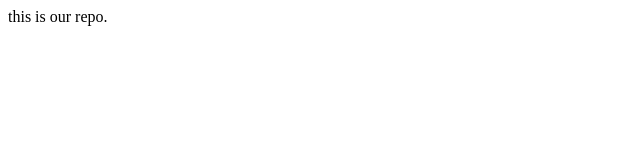
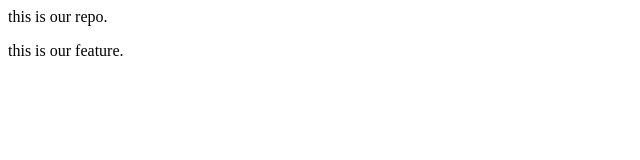
Before and after one commit to vaibhavipatil01/Localrepos, a plain HTML site: page index.html in a window 1280 px wide. Shown: the full height of the page, 0-640 px from the left. Drawn offline with Linux system fonts and the light colour scheme.

Commit message:
add change

```diff
--- a/index.html
+++ b/index.html
@@ -1 +1,2 @@
 <p>this is our repo.</p>
+<p>this is our feature.</p>
```
